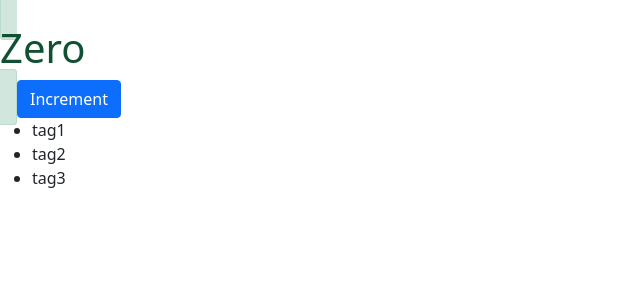
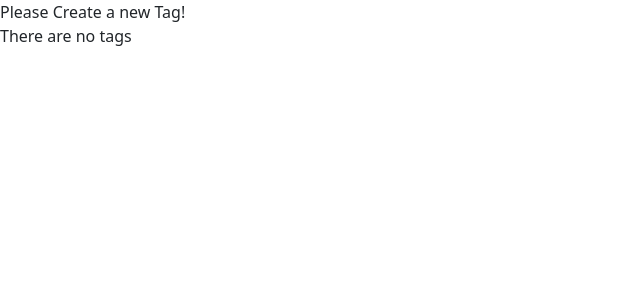
Before and after one commit to hassan1344/react-demo, a React (Create React App) app: page / in a window 1280 px wide. Shown: the top 300 px of the page, without its empty margins (0-640 px from the left). Built offline with nearby package versions, Linux system fonts and the light colour scheme.

Commit message:
conditional rendering

```diff
--- a/src/components/counter.jsx
+++ b/src/components/counter.jsx
@@ -3,33 +3,28 @@
 class Counter extends Component {
   state = {
     count: 0,
-    tags: ["tag1", "tag2", "tag3"],
+    tags: [],
     //imageUrl: "https://picsum.photos/200", //generates a random photo of 200 pixels
   };
 
-  render() {
-    return (
-      <div>
-        <span className={this.getBadgeClasses()}>{this.formatCount()}</span>
-        <button className="btn btn-primary">Increment</button>
+  renderTags() {
+    if (this.state.tags.length === 0) return <p>There are no tags</p>;
+    else
+      return (
         <ul>
           {this.state.tags.map((tag) => (
             <li key={tag}>{tag}</li> //key should be inserted in that particular list to uniquely identify each list item
           ))}
         </ul>
+      );
+  }
+  render() {
+    return (
+      <div>
+        {this.state.tags.length === 0 && "Please Create a new Tag!"}
+        {this.renderTags()}
       </div>
     );
-  }
-
-  getBadgeClasses() {
-    let classes = "alert alert-";
-    classes += this.state.count === 0 ? "success" : "danger";
-    return classes;
-  }
-
-  formatCount() {
-    const { count } = this.state;
-    return count === 0 ? <h1>Zero</h1> : count;
   }
 }
 
```
